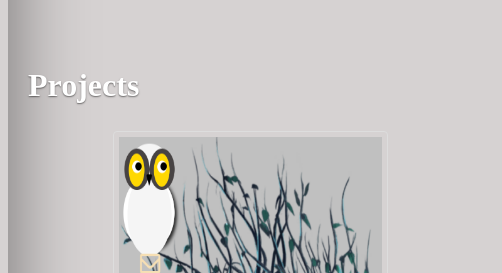
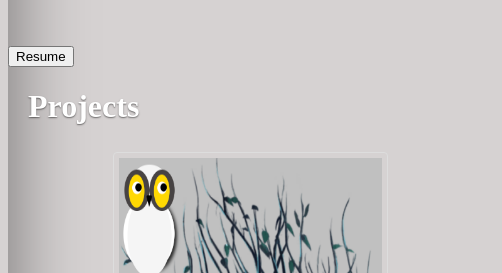
Before and after one commit to colezareen/Portfolio, a plain HTML site: page index.html in a window 1280 px wide. Shown: the part 294-567 px from the top of the page, 0-502 px from the left. Drawn offline with Linux system fonts and the light colour scheme.

Commit message:
Update index.html

```diff
--- a/index.html
+++ b/index.html
@@ -26,6 +26,7 @@
      <h1>Howdy,</h1>
      <p>My name is Cole Zareen. I come from a diverse, professional background which recently includes Human Resource management. Though I enjoyed the challenges and rewards involved with HR, it was missing the creative aspect I craved. That creative drive turned me to web development. By attending the Eleven Fifty Academy, I gained my strong foundation of HTML, CSS, Git, and JavaScript. My knowledge of the Agile methodology is solid. In my free time I enjoy helping shelter pups find homes, snorkeling, and traveling. </p>
 </div>
+<a href='./assets/My Resume (1).pdf'><button>Resume</button></a>
 
 <div class="projects" id="projects">
      <h1>Projects</h1>
```
